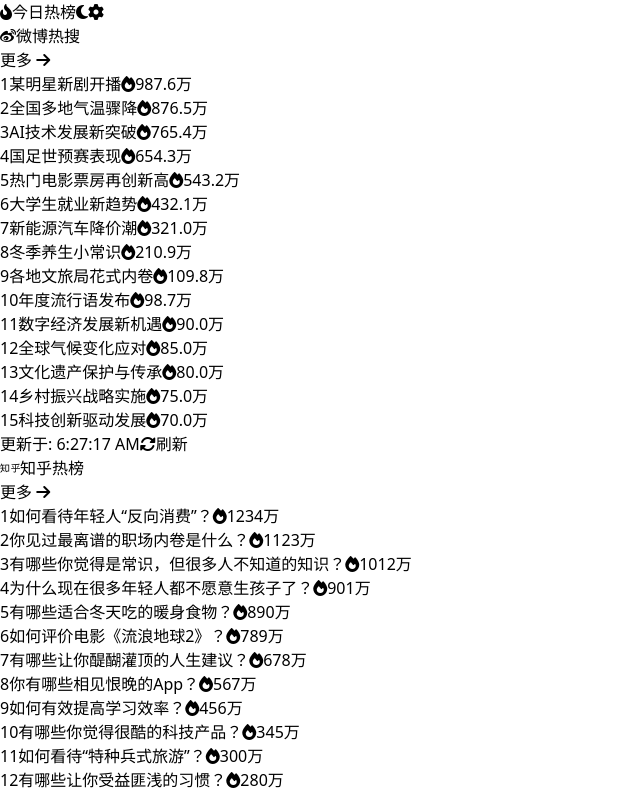
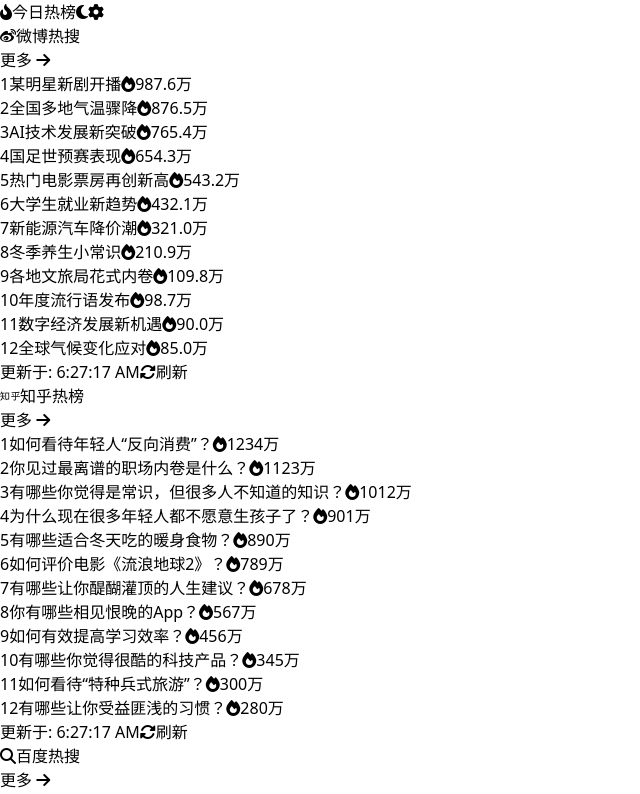
Before and after one commit to mi4646/dailyhot-topic, a React (Vite) app: page / in a window 1280 px wide. Shown: the top 794 px of the page, without its empty margins (0-640 px from the left). Built offline with nearby package versions, Linux system fonts and the light colour scheme.

Commit message:
refactor:代码拆分优化

```diff
--- a/index.html
+++ b/index.html
@@ -164,5 +164,47 @@
     .dark .draggable-item:hover {
       background-color: #4b5563;
     }
+
+    <style>
+  @keyframes fade-in {
+    from { opacity: 0; transform: translateY(10px); }
+    to { opacity: 1; transform: translateY(0); }
+  }
+
+  .animate-fade-in {
+    animation: fade-in 0.5s ease-out forwards;
+  }
+
+  .hot-list-scroll::-webkit-scrollbar {
+    width: 10px;
+    background: transparent;
+  }
+
+  .hot-list-scroll::-webkit-scrollbar-track {
+    background: transparent;
+  }
+
+  .hot-list-scroll::-webkit-scrollbar-thumb {
+    background: transparent;
+    border-radius: 10px;
+  }
+
+  .hot-list-scroll:hover::-webkit-scrollbar-thumb {
+    background: #a0a0a0;
+  }
+
+  .dark .hot-list-scroll::-webkit-scrollbar-track {
+    background: transparent;
+  }
+
+  .dark .hot-list-scroll::-webkit-scrollbar-thumb {
+    background: #374151;
+    border-radius: 10px;
+  }
+
+  .dark .hot-list-scroll::-webkit-scrollbar-thumb:hover {
+    background: #4b5563;
+  }
+</style>
   </style>
 </html>
--- a/src/App.jsx
+++ b/src/App.jsx
@@ -1,4 +1,5 @@
 import React, { useState, useEffect } from "react";
+import HotTopicModule from "./components/HotTopicModule";
 import DetailModal from "./components/DetailModal";
 import SettingsModal from "./components/SettingsModal";
 
@@ -11,7 +12,7 @@
   const [currentDetailSource, setCurrentDetailSource] = useState(null);
   const [currentPage, setCurrentPage] = useState(1);
 
-  // 模拟热榜数据源
+  // 模拟数据源
   const [hotData, setHotData] = useState([
     {
       source: "微博热搜",
@@ -78,26 +79,6 @@
           title: "全球气候变化应对",
           hot: "85.0万",
           summary: "国际社会共同探讨应对气候变化的策略和行动。",
-        },
-        {
-          title: "文化遗产保护与传承",
-          hot: "80.0万",
-          summary: "加强文化遗产保护，传承优秀传统文化。",
-        },
-        {
-          title: "乡村振兴战略实施",
-          hot: "75.0万",
-          summary: "乡村振兴战略深入推进，农村面貌焕然一新。",
-        },
-        {
-          title: "科技创新驱动发展",
-          hot: "70.0万",
-          summary: "科技创新成为推动经济社会发展的重要引擎。",
-        },
-        {
-          title: "健康生活新理念",
-          hot: "65.0万",
-          summary: "倡导健康生活方式，提升全民健康水平。",
         },
       ],
     },
@@ -305,9 +286,24 @@
   ]);
 
   const [sortedSources, setSortedSources] = useState([...hotData]);
-  const [visibleSources, setVisibleSources] = useState(
-    hotData.map((d) => d.source)
+
+  const currentSourceData = hotData.find(
+    (d) => d.source === currentDetailSource
   );
+  const items = currentSourceData?.items || [];
+  const totalPages = Math.ceil(items.length / 5) || 1;
+
+  const goToNextPage = () => {
+    if (currentPage < totalPages) {
+      setCurrentPage((prev) => prev + 1);
+    }
+  };
+
+  const goToPrevPage = () => {
+    if (currentPage > 1) {
+      setCurrentPage((prev) => prev - 1);
+    }
+  };
 
   useEffect(() => {
     if (theme === "dark") {
@@ -346,28 +342,13 @@
     setShowDetailModal(false);
   };
 
-  // 切换可见状态
+  // 切换可见性
   const toggleVisibility = (sourceName) => {
     setHotData(
       hotData.map((d) =>
         d.source === sourceName ? { ...d, visible: !d.visible } : d
       )
     );
-  };
-
-  // 分页逻辑
-  const totalPages = currentDetailSource
-    ? Math.ceil(
-        hotData.find((d) => d.source === currentDetailSource).items.length / 5
-      )
-    : 1;
-
-  const goToNextPage = () => {
-    if (currentPage < totalPages) setCurrentPage(currentPage + 1);
-  };
-
-  const goToPrevPage = () => {
-    if (currentPage > 1) setCurrentPage(currentPage - 1);
   };
 
   return (
@@ -398,7 +379,7 @@
           </button>
         </h1>
 
-        {/* 热榜模块列表 */}
+        {/* 热榜模块容器 */}
         <div
           className="grid grid-cols-1 md:grid-cols-2 lg:grid-cols-3 gap-6"
           id="hot-topics-container"
@@ -429,7 +410,7 @@
       {/* 详情模态框 */}
       {showDetailModal && currentDetailSource && (
         <DetailModal
-          source={hotData.find((d) => d.source === currentDetailSource)}
+          source={currentSourceData}
           currentPage={currentPage}
           totalPages={totalPages}
           onNextPage={goToNextPage}
@@ -441,97 +422,4 @@
   );
 };
 
-// 单个热榜模块组件
-const HotTopicModule = ({ data, onMoreClick }) => {
-  const [itemsToShow, setItemsToShow] = useState(15);
-  const [isLoading, setIsLoading] = useState(false);
-  const [updateTime, setUpdateTime] = useState(new Date().toLocaleTimeString());
-
-  const handleScroll = (e) => {
-    const listDiv = e.target;
-    const { scrollTop, scrollHeight, clientHeight } = listDiv;
-
-    if (
-      !isLoading &&
-      scrollTop + clientHeight >= scrollHeight - 50 &&
-      itemsToShow < data.items.length
-    ) {
-      setIsLoading(true);
-      setTimeout(() => {
-        setItemsToShow((prev) => Math.min(data.items.length, prev + 10));
-        setIsLoading(false);
-      }, 500);
-    }
-  };
-
-  const refreshList = () => {
-    setUpdateTime(new Date().toLocaleTimeString());
-    setItemsToShow(15);
-  };
-
-  return (
-    <div className="bg-white dark:bg-gray-800 rounded-lg shadow-lg p-6 flex flex-col h-full transform transition-transform duration-300 hover:scale-105 hover:shadow-xl relative overflow-hidden">
-      <div className="flex items-center justify-between mb-4 pb-3 border-b border-gray-200">
-        <h2 className="text-2xl font-bold text-gray-800 dark:text-gray-100 flex items-center">
-          <i className={`${data.icon} mr-3 text-3xl`}></i>
-          {data.source}
-        </h2>
-        <a
-          href="#"
-          onClick={(e) => {
-            e.preventDefault();
-            onMoreClick();
-          }}
-          className="text-blue-600 hover:text-blue-800 dark:text-blue-400 dark:hover:text-blue-200 text-sm font-medium flex items-center"
-        >
-          更多 <i className="fas fa-arrow-right ml-1 text-xs"></i>
-        </a>
-      </div>
-
-      <div
-        onScroll={handleScroll}
-        className="flex-grow overflow-y-auto pr-2 hot-list-scroll"
-        style={{ maxHeight: "400px" }}
-      >
-        <ol className="space-y-3">
-          {data.items.slice(0, itemsToShow).map((item, idx) => (
-            <li key={idx} className="flex items-center group">
-              <span
-                className={`font-bold text-lg mr-3 w-6 text-center ${
-                  idx < 3 ? "text-red-500" : "text-gray-500"
-                }`}
-              >
-                {idx + 1}
-              </span>
-              <span className="flex-grow text-gray-700 dark:text-gray-300 hover:text-blue-600 dark:hover:text-blue-400 transition-colors duration-200 text-base truncate">
-                {item.title}
-              </span>
-              <span className="ml-3 text-sm text-gray-500 flex-shrink-0">
-                <i className="fas fa-fire text-orange-400 mr-1"></i>
-                {item.hot}
-              </span>
-            </li>
-          ))}
-        </ol>
-        {isLoading && (
-          <div className="text-center py-4">
-            <div className="animate-spin rounded-full h-8 w-8 border-b-2 border-gray-900 dark:border-gray-100 mx-auto"></div>
-            <p className="text-gray-500 text-sm mt-2">加载中...</p>
-          </div>
-        )}
-      </div>
-
-      <div className="mt-4 pt-3 border-t border-gray-200 flex items-center justify-between text-sm text-gray-500">
-        <span>更新于: {updateTime}</span>
-        <button
-          onClick={refreshList}
-          className="px-3 py-1 bg-blue-100 text-blue-700 rounded-full hover:bg-blue-200 transition-colors duration-200 flex items-center"
-        >
-          <i className="fas fa-sync-alt mr-2"></i>刷新
-        </button>
-      </div>
-    </div>
-  );
-};
-
 export default App;
--- /dev/null
+++ b/src/components/HotTopicModule.jsx
@@ -0,0 +1,95 @@
+import React, { useState } from "react";
+
+const HotTopicModule = ({ data, onMoreClick }) => {
+  const [itemsToShow, setItemsToShow] = useState(15);
+  const [isLoading, setIsLoading] = useState(false);
+  const [updateTime, setUpdateTime] = useState(new Date().toLocaleTimeString());
+
+  const handleScroll = (e) => {
+    const listDiv = e.target;
+    const { scrollTop, scrollHeight, clientHeight } = listDiv;
+
+    if (
+      !isLoading &&
+      scrollTop + clientHeight >= scrollHeight - 50 &&
+      itemsToShow < data.items.length
+    ) {
+      setIsLoading(true);
+      setTimeout(() => {
+        setItemsToShow(Math.min(data.items.length, itemsToShow + 10));
+        setIsLoading(false);
+      }, 500);
+    }
+  };
+
+  const refreshList = () => {
+    setUpdateTime(new Date().toLocaleTimeString());
+    setItemsToShow(15);
+  };
+
+  return (
+    <div className="bg-white dark:bg-gray-800 rounded-lg shadow-lg p-6 flex flex-col h-full transform transition-transform duration-300 hover:scale-105 hover:shadow-xl relative overflow-hidden">
+      <div className="flex items-center justify-between mb-4 pb-3 border-b border-gray-200 dark:border-gray-700">
+        <h2 className="text-2xl font-bold text-gray-800 dark:text-gray-100 flex items-center">
+          <i className={`${data.icon} mr-3 text-3xl`}></i>
+          {data.source}
+        </h2>
+        <a
+          href="#"
+          onClick={(e) => {
+            e.preventDefault();
+            onMoreClick();
+          }}
+          className="text-blue-600 hover:text-blue-800 dark:text-blue-400 dark:hover:text-blue-200 text-sm font-medium flex items-center"
+        >
+          更多 <i className="fas fa-arrow-right ml-1 text-xs"></i>
+        </a>
+      </div>
+
+      <div
+        onScroll={handleScroll}
+        className="flex-grow overflow-y-auto pr-2 hot-list-scroll"
+        style={{ maxHeight: "400px" }}
+      >
+        <ol className="space-y-3">
+          {data.items.slice(0, itemsToShow).map((item, idx) => (
+            <li key={idx} className="flex items-center group">
+              <span
+                className={`font-bold text-lg mr-3 w-6 text-center ${
+                  idx < 3 ? "text-red-500" : "text-gray-500"
+                }`}
+              >
+                {idx + 1}
+              </span>
+              <span className="flex-grow text-gray-700 dark:text-gray-300 hover:text-blue-600 dark:hover:text-blue-400 transition-colors duration-200 text-base truncate">
+                {item.title}
+              </span>
+              <span className="ml-3 text-sm text-gray-500 flex-shrink-0">
+                <i className="fas fa-fire text-orange-400 mr-1"></i>
+                {item.hot}
+              </span>
+            </li>
+          ))}
+        </ol>
+        {isLoading && (
+          <div className="text-center py-4">
+            <div className="animate-spin rounded-full h-8 w-8 border-b-2 border-gray-900 dark:border-gray-100 mx-auto"></div>
+            <p className="text-gray-500 text-sm mt-2">加载中...</p>
+          </div>
+        )}
+      </div>
+
+      <div className="mt-4 pt-3 border-t border-gray-200 dark:border-gray-700 flex items-center justify-between text-sm text-gray-500 dark:text-gray-400">
+        <span>更新于: {updateTime}</span>
+        <button
+          onClick={refreshList}
+          className="px-3 py-1 bg-blue-100 text-blue-700 rounded-full hover:bg-blue-200 transition-colors duration-200 flex items-center"
+        >
+          <i className="fas fa-sync-alt mr-2"></i>刷新
+        </button>
+      </div>
+    </div>
+  );
+};
+
+export default HotTopicModule;
```
Also changed, not shown: src/components/DetailModal.jsx (+15 -28 lines), src/components/SettingsModal.jsx (+12 -21 lines).
